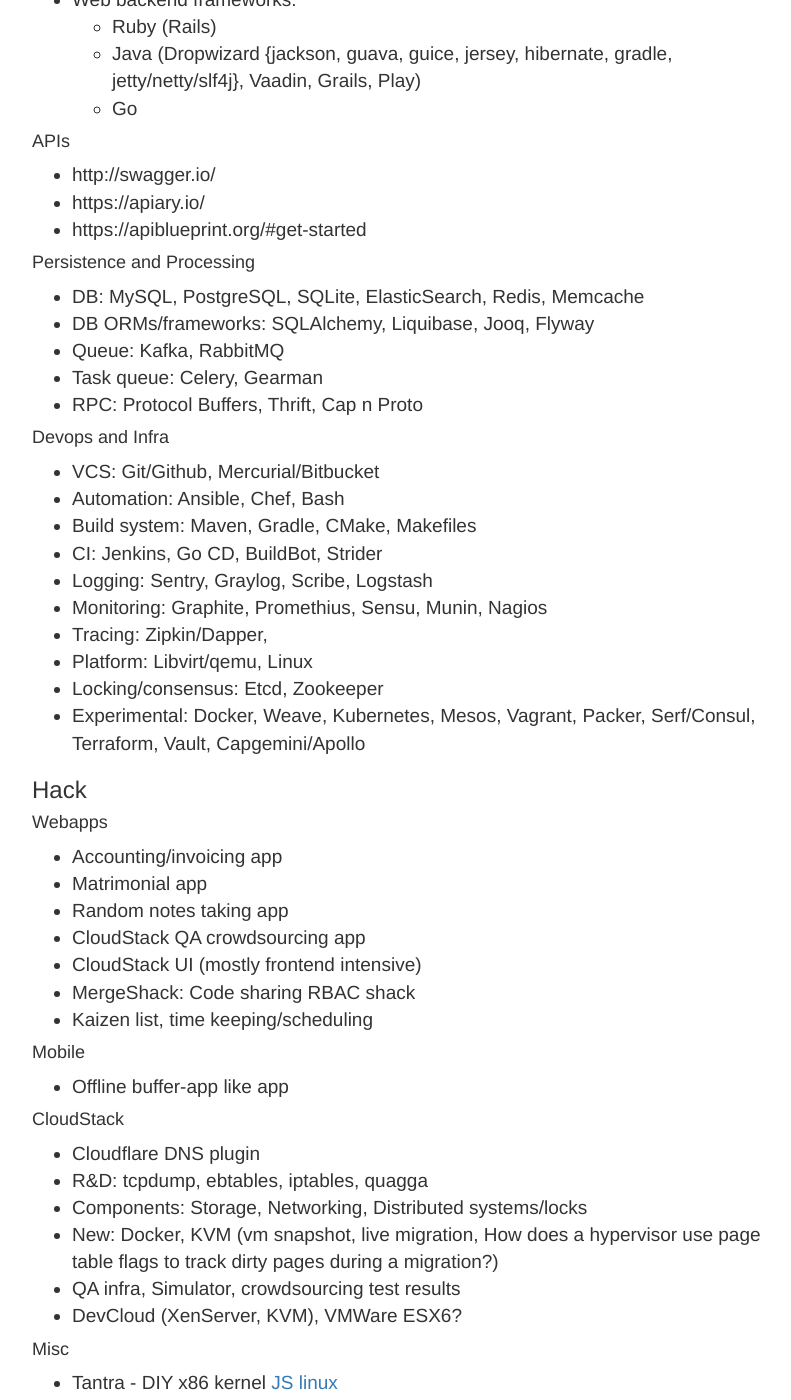
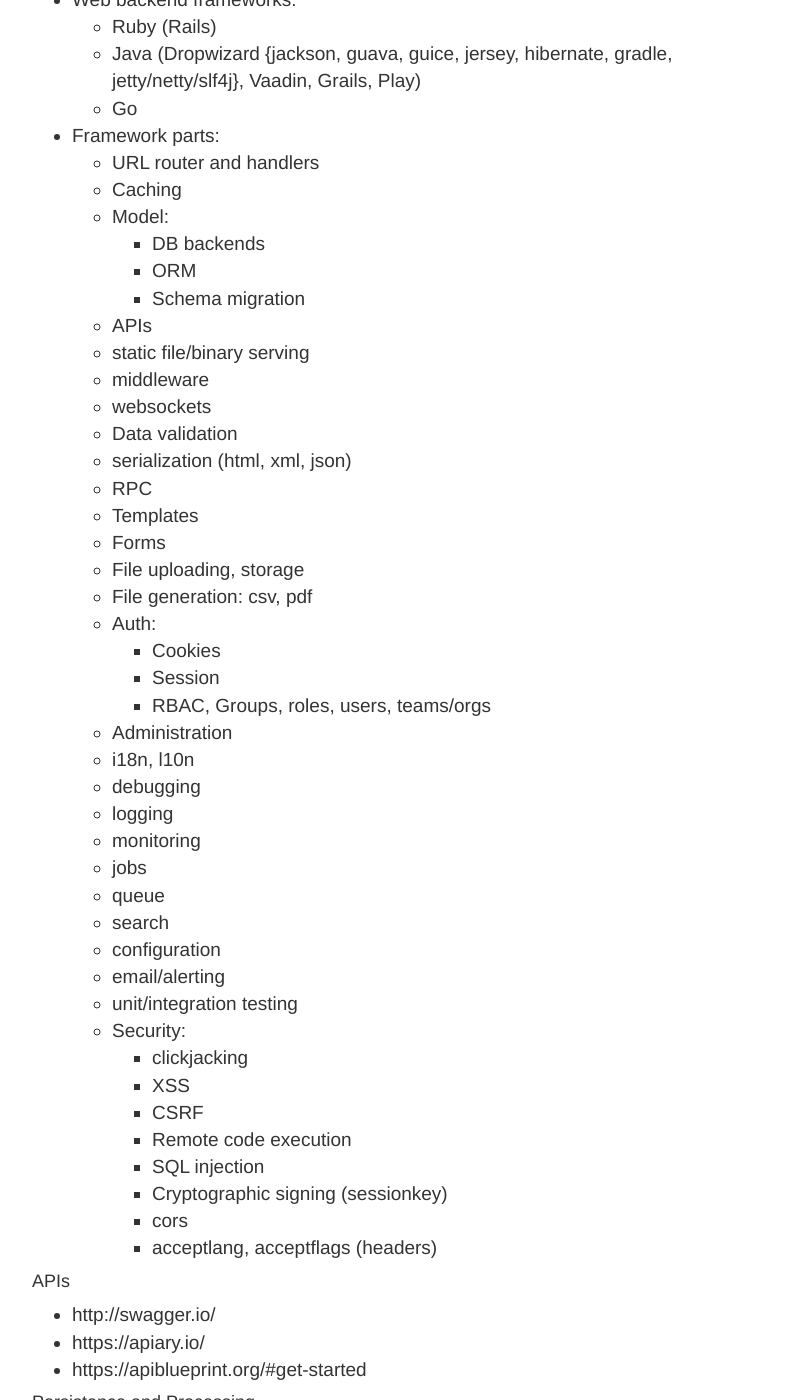
Before and after one commit to rohityadavcloud/rohityadavcloud.github.io, a Jekyll site: the page built from k/index.markdown, in a window 1280 px wide and 1400 px high, scrolled down 1346 px. Shown: the whole window, without its empty margins (233-1024 px from the left). Built offline with Jekyll 4.4.1, drawn with Linux system fonts in a browser that asks for light colours.

Commit message:
kup - frm blueprint
Signed-off-by: Rohit Yadav <bhaisaab@baagi.org>

```diff
--- a/k/index.markdown
+++ b/k/index.markdown
@@ -54,6 +54,49 @@
   + Ruby (Rails)
   + Java (Dropwizard {jackson, guava, guice, jersey, hibernate, gradle, jetty/netty/slf4j}, Vaadin, Grails, Play)
   + Go
+
+- Framework parts:
+  + URL router and handlers
+  + Caching
+  + Model:
+    * DB backends
+    * ORM
+    * Schema migration
+  + APIs
+  + static file/binary serving
+  + middleware
+  + websockets
+  + Data validation
+  + serialization (html, xml, json)
+  + RPC
+  + Templates
+  + Forms
+  + File uploading, storage
+  + File generation: csv, pdf
+  + Auth:
+    * Cookies
+    * Session
+    * RBAC, Groups, roles, users, teams/orgs
+  + Administration
+  + i18n, l10n
+  + debugging
+  + logging
+  + monitoring
+  + jobs
+  + queue
+  + search
+  + configuration
+  + email/alerting
+  + unit/integration testing
+  + Security:
+    * clickjacking
+    * XSS
+    * CSRF
+    * Remote code execution
+    * SQL injection
+    * Cryptographic signing (sessionkey)
+    * cors
+    * acceptlang, acceptflags (headers)
 
 #### APIs
 
```
